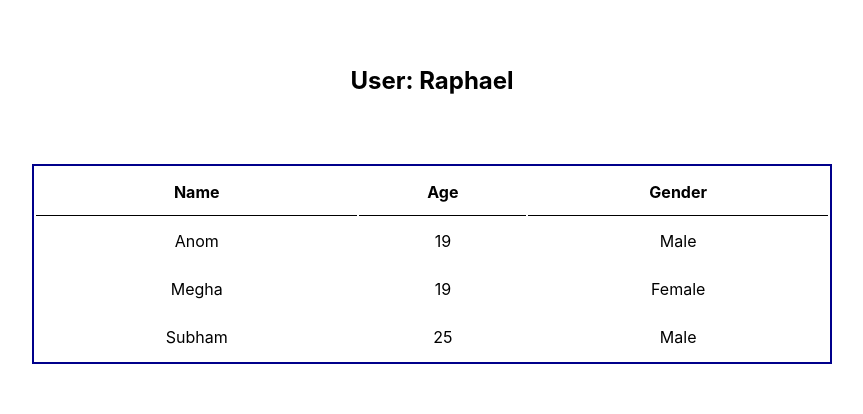
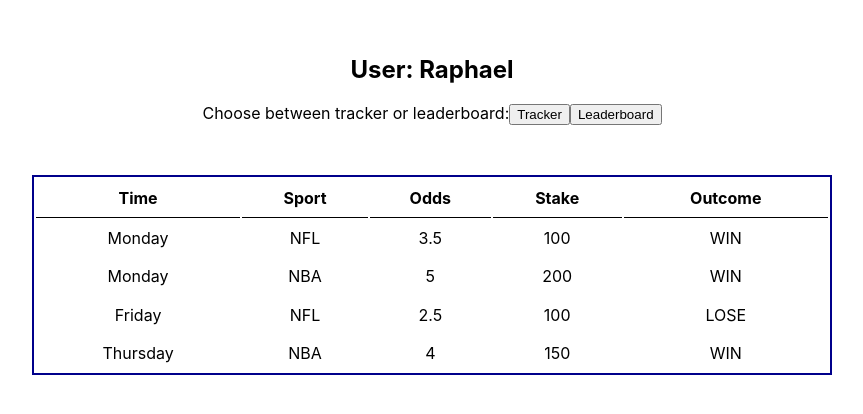
Before and after one commit to ausraf720/tracka-prototype, a React (Create React App) app: page / in a window 1280 px wide. Shown: the part 170-584 px from the top of the page, without its empty margins (208-1071 px from the left). Built offline with nearby package versions, Linux system fonts and the light colour scheme.

Commit message:
added in data to tables
also made data generation function for ease of use

```diff
--- a/src/App.js
+++ b/src/App.js
@@ -12,6 +12,16 @@ function App() {
   return (
     <div className="App">
         <h2>User: {user}</h2>
+        <div>
+          Choose between tracker or leaderboard:
+          <button onClick={() => setPage('tracker')}>
+            Tracker
+          </button>
+          <button onClick={() => setPage('leaderboard')}>
+            Leaderboard
+          </button>
+        </div>
+
         {page == 'tracker' && <BetTracker/>}
         {page == 'leaderboard' && <h3>Leaderboard</h3>}
     </div>
--- a/src/BetTracker.jsx
+++ b/src/BetTracker.jsx
@@ -1,27 +1,41 @@
 import './App.css'
 
 
-const data = [
-    { name: "Anom", age: 19, gender: "Male" },
-    { name: "Megha", age: 19, gender: "Female" },
-    { name: "Subham", age: 25, gender: "Male" },
-  ]
+const tableHeaders = ['Time', 'Sport', 'Odds', 'Stake', 'Outcome']
+const tl = tableHeaders.map(word => word.toLowerCase())
+
+const htmlHeaders = tableHeaders.map(word => <th>{word}</th>)
+
+function dataGen(dataArray, columns) {
+    let obj = {}
+    for (let i=0; i<5; i++) {
+        obj[columns[i]] = dataArray[i]
+    }
+    return obj
+}
+const data1 = dataGen(['Monday', 'NFL', '3.5', '100', 'WIN'], tl)
+const data2 = dataGen(['Monday', 'NBA', '5', '200', 'WIN'], tl)
+const data3 = dataGen(['Friday', 'NFL', '2.5', '100', 'LOSE'], tl)
+const data4 = dataGen(['Thursday', 'NBA', '4', '150', 'WIN'], tl)
+console.log(data1)
+
+const data = [data1, data2, data3, data4]
 
 function BetTracker() {
     return (
         <div>
             <table>
                 <tr>
-                    <th>Name</th>
-                    <th>Age</th>
-                    <th>Gender</th>
+                    {htmlHeaders}
                 </tr>
                 {data.map((val, key) => {
                     return (
                         <tr key={key}>
-                            <td>{val.name}</td>
-                            <td>{val.age}</td>
-                            <td>{val.gender}</td>
+                            <td>{val[tl[0]]}</td>
+                            <td>{val[tl[1]]}</td>
+                            <td>{val[tl[2]]}</td>
+                            <td>{val[tl[3]]}</td>
+                            <td>{val[tl[4]]}</td>
                         </tr>
                     )
                 })}
```
